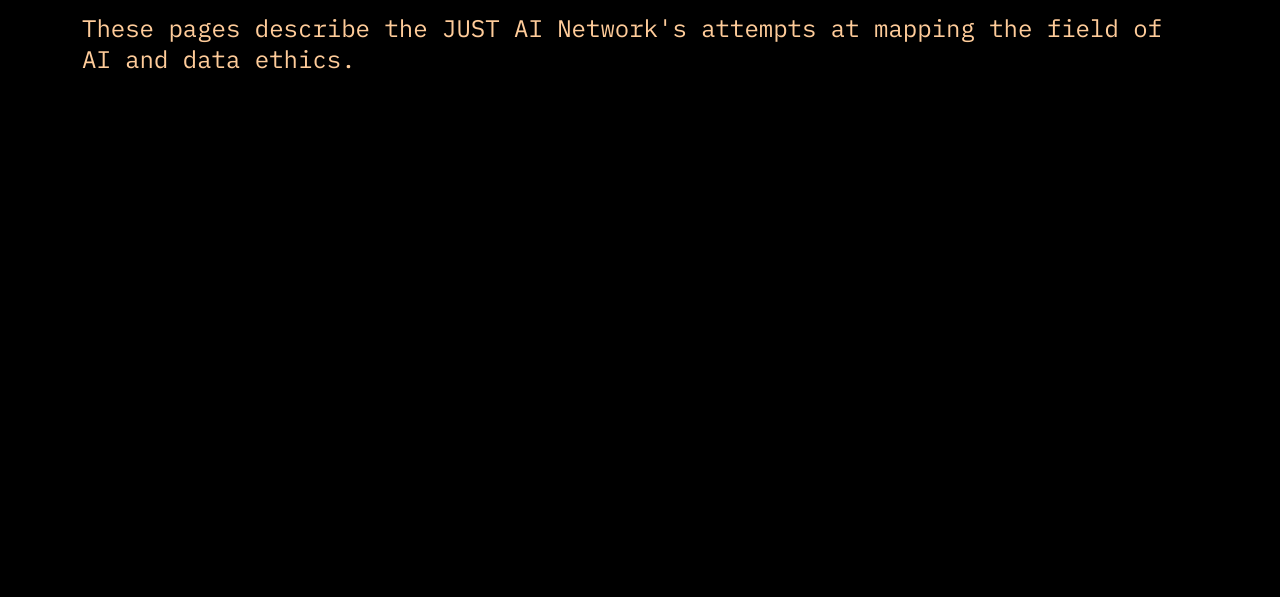
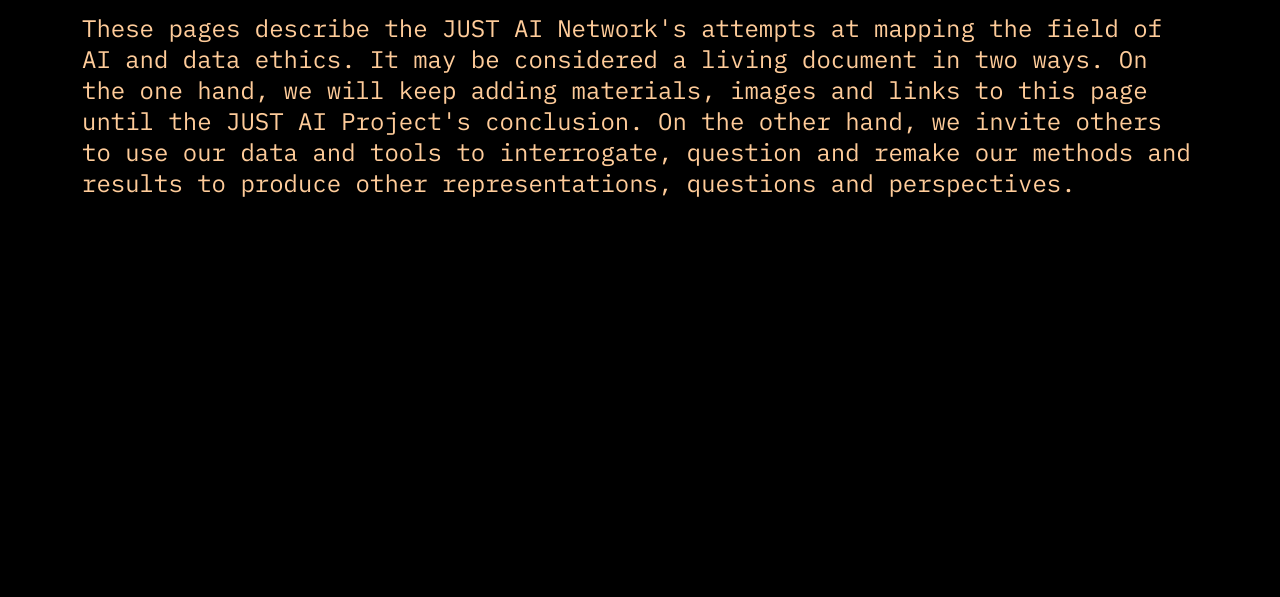
Before and after one commit to justainet/mapping, a plain HTML site: page index.html in a window 1280 px wide. Shown: the part 203-800 px from the top of the page. Drawn offline with nearby package versions, Linux system fonts and the light colour scheme; a web font is replaced by a local one.

Commit message:
Update index.html

```diff
--- a/index.html
+++ b/index.html
@@ -36,7 +36,7 @@
       </div>
       <div class="col-lg-12 col-12 mt-2">
         <p id="text-intro-1sec">
-          These pages describe the JUST AI Network's attempts at mapping the field of AI and data ethics.
+          These pages describe the JUST AI Network's attempts at mapping the field of AI and data ethics. It may be considered a living document in two ways. On the one hand, we will keep adding materials, images and links to this page until the JUST AI Project's conclusion. On the other hand, we invite others to use our data and tools to interrogate, question and remake our methods and results to produce other representations, questions and perspectives.
             <br><br><br><br><br><br><br><br><br><br><br><br><br><br><br><br><br><br>
 
         </p>
```
